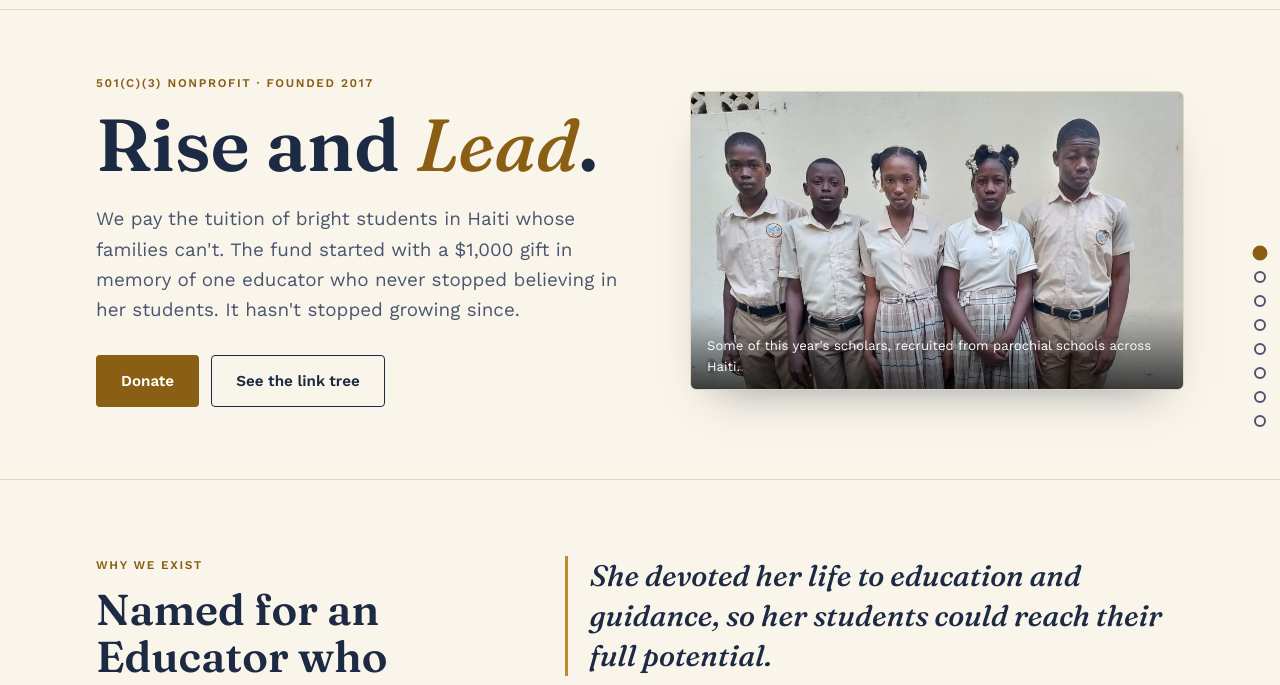
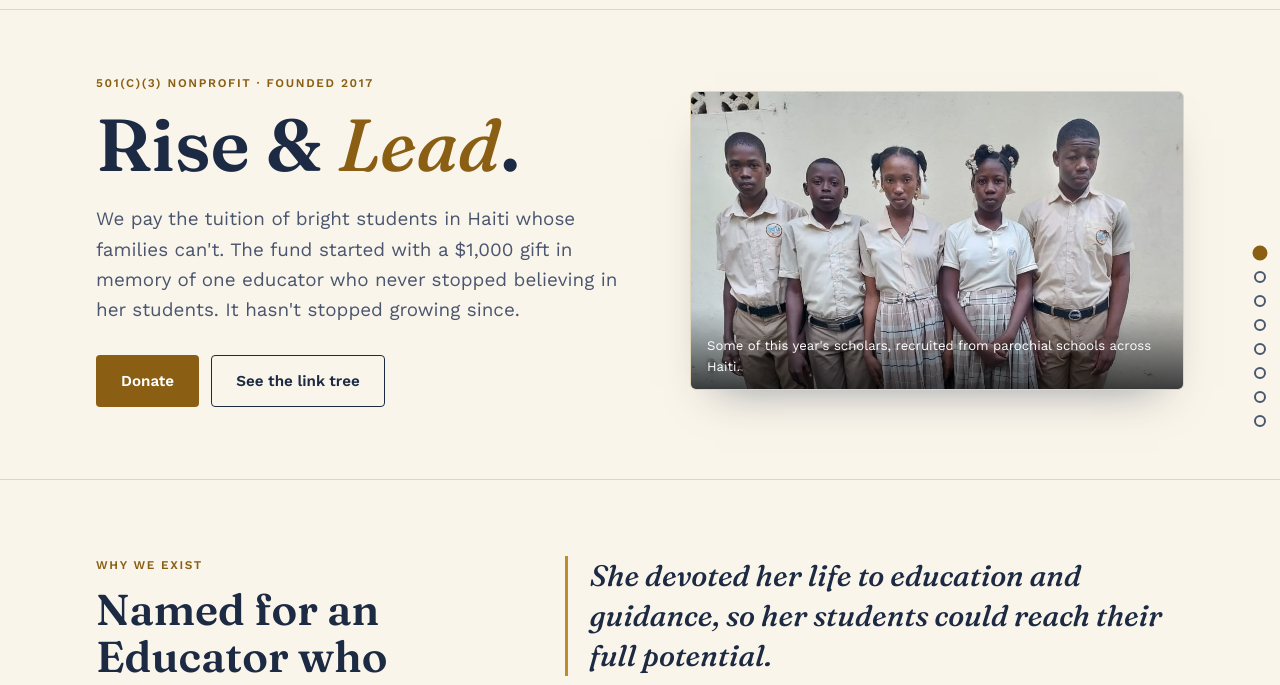
Before and after one commit to riseandleadinfo-collab/riseandleadinfo-collab, a plain HTML site: page index.html in a window 1280 px wide. Shown: the part 63-748 px from the top of the page. Drawn offline with nearby package versions, Linux system fonts and the light colour scheme.

Commit message:
Hero title: use curly ampersand like footer

```diff
--- a/index.html
+++ b/index.html
@@ -161,6 +161,7 @@
   .hero-grid{display:grid;grid-template-columns:1.05fr .95fr;gap:48px;align-items:center;}
   .hero h1{font-size:clamp(2.8rem, 6.4vw, 4.6rem);margin-bottom:20px;}
   .hero h1 em{font-style:italic;color:var(--gold-deep);}
+  .hero h1 .amp{font-family:'Fraunces', Georgia, serif;font-weight:600;font-style:normal;}
   .cta-row{display:flex;flex-wrap:wrap;gap:12px;margin-top:30px;}
   .btn{
     display:inline-flex;align-items:center;justify-content:center;
@@ -415,7 +416,7 @@
     <div class="wrap hero-grid">
       <div>
         <span class="eyebrow">501(c)(3) nonprofit &middot; Founded 2017</span>
-        <h1>Rise and <em>Lead</em>.</h1>
+        <h1>Rise <span class="amp">&amp;</span> <em>Lead</em>.</h1>
         <p class="lede">We pay the tuition of bright students in Haiti whose families can't. The fund started with a $1,000 gift in memory of one educator who never stopped believing in her students. It hasn't stopped growing since.</p>
         <div class="cta-row">
           <a class="btn btn-primary" href="#give">Donate</a>
```
